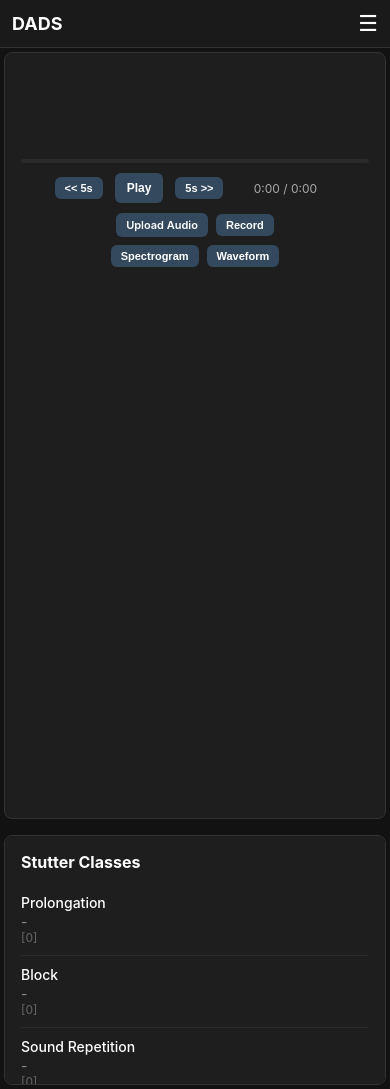
After one commit to kshku/DADS, a FastAPI app: template backend/templates/analyze.html in a window 390 px wide. The commit adds this page. Run offline with FastAPI, Linux system fonts and the light colour scheme; the template is opened without the code that fills it, so the values that code supplies are empty; some libraries are stand-ins or nearby versions.

Commit message:
feat: restructure into multi-page responsive layout
- Split into / (home: passages + PDF) and /analyze (audio + detection)
- Responsive CSS with mobile nav toggle and stacked layouts
- Deferred CDN script loading per page
- Added /health endpoint for Render deployment

```diff
--- a/backend/main.py
+++ b/backend/main.py
@@ -27,9 +27,15 @@ app.include_router(analysis.router)
 
 
 @app.get("/", response_class=HTMLResponse)
-async def index(request: Request):
-    """Serve the main page."""
-    return templates.TemplateResponse("index.html", {"request": request})
+async def home(request: Request):
+    """Serve the home page with passages and PDF viewer."""
+    return templates.TemplateResponse("home.html", {"request": request})
+
+
+@app.get("/analyze", response_class=HTMLResponse)
+async def analyze(request: Request):
+    """Serve the audio analysis page."""
+    return templates.TemplateResponse("analyze.html", {"request": request})
 
 
 @app.get("/health")
--- a/backend/static/css/style.css
+++ b/backend/static/css/style.css
@@ -7,24 +7,48 @@ body {
     min-height: 100vh;
 }
 
-/* Header */
-.header {
+/* Navbar */
+.navbar {
     background-color: #1a1a1a;
-    padding: 12px 24px;
+    padding: 0 24px;
     display: flex;
-    justify-content: space-between;
     align-items: center;
+    height: 48px;
     border-bottom: 1px solid #333;
+    gap: 24px;
 }
-.header h1 { font-size: 18px; font-weight: 600; }
+.nav-brand {
+    font-size: 18px;
+    font-weight: 700;
+    color: #fff;
+    text-decoration: none;
+}
+.nav-links { display: flex; gap: 4px; }
+.nav-link {
+    color: #888;
+    text-decoration: none;
+    padding: 8px 14px;
+    border-radius: 6px;
+    font-size: 14px;
+    transition: background-color 0.15s, color 0.15s;
+}
+.nav-link:hover { background-color: #2a2a2a; color: #fff; }
+.nav-link.active { background-color: #34495e; color: #fff; }
+.nav-toggle {
+    display: none;
+    background: none;
+    border: none;
+    color: #fff;
+    font-size: 22px;
+    cursor: pointer;
+    margin-left: auto;
+}
 
-/* Main layout */
-.main-layout {
-    display: grid;
-    grid-template-columns: 200px 1fr 260px;
-    grid-template-rows: 1fr auto;
-    height: calc(100vh - 49px);
-    gap: 0;
+/* Container */
+.container {
+    padding: 16px;
+    height: calc(100vh - 48px);
+    overflow: hidden;
 }
 
 /* Panels */
@@ -42,11 +66,36 @@ body {
     color: #fff;
 }
 
-/* Passages sidebar */
-.passages-panel {
-    grid-row: 1 / 3;
-    padding: 12px;
+/* Buttons */
+.btn {
+    background-color: #34495e;
+    color: #fff;
+    border: none;
+    padding: 10px 16px;
+    border-radius: 6px;
+    font-size: 13px;
+    font-weight: 600;
+    cursor: pointer;
+    transition: background-color 0.15s;
+    white-space: nowrap;
 }
+.btn:hover { background-color: #4a6580; }
+.btn:active { background-color: #2c3e50; }
+.btn:disabled { opacity: 0.4; cursor: not-allowed; }
+.btn-sm { padding: 6px 12px; font-size: 12px; }
+.btn-block { width: 100%; }
+.hidden { display: none; }
+
+/* ===== HOME PAGE ===== */
+.home-layout {
+    display: grid;
+    grid-template-columns: 220px 1fr;
+    gap: 16px;
+    height: 100%;
+}
+
+/* Sidebar */
+.sidebar { padding: 12px; }
 .passage-item {
     padding: 8px 12px;
     border-radius: 6px;
@@ -58,24 +107,7 @@ body {
 .passage-item:hover { background-color: #2a2a2a; }
 .passage-item.active { background-color: #34495e; color: #fff; }
 
-/* Buttons */
-.btn {
-    background-color: #34495e;
-    color: #fff;
-    border: none;
-    padding: 10px 16px;
-    border-radius: 6px;
-    font-size: 13px;
-    font-weight: 600;
-    cursor: pointer;
-    transition: background-color 0.15s;
-}
-.btn:hover { background-color: #4a6580; }
-.btn:active { background-color: #2c3e50; }
-.btn-sm { padding: 6px 12px; font-size: 12px; }
-.btn-block { width: 100%; }
-
-/* PDF viewer */
+/* PDF Viewer */
 .pdf-panel {
     display: flex;
     flex-direction: column;
@@ -89,7 +121,7 @@ body {
     overflow: auto;
     background-color: #1a1a1a;
     border-radius: 6px;
-    min-height: 300px;
+    min-height: 200px;
 }
 .pdf-content canvas { max-width: 100%; }
 .pdf-nav {
@@ -101,15 +133,21 @@ body {
 }
 .pdf-nav span { font-size: 13px; color: #aaa; }
 
-/* Audio section */
-.audio-section {
-    grid-column: 2;
-    padding: 12px 16px;
+/* ===== ANALYZE PAGE ===== */
+.analyze-layout {
+    display: grid;
+    grid-template-columns: 1fr 260px;
+    gap: 16px;
+    height: 100%;
+}
+
+/* Audio Panel */
+.audio-panel {
     display: flex;
     flex-direction: column;
-    gap: 8px;
+    gap: 10px;
 }
-#waveform { width: 100%; height: 80px; }
+#waveform { width: 100%; height: 100px; min-height: 80px; }
 .audio-controls {
     display: flex;
     align-items: center;
@@ -117,22 +155,28 @@ body {
     justify-content: center;
 }
 .time-display { font-size: 12px; color: #aaa; min-width: 100px; text-align: center; }
+.audio-actions-row {
+    display: flex;
+    justify-content: space-between;
+    align-items: center;
+    flex-wrap: wrap;
+    gap: 8px;
+}
+.audio-actions { display: flex; gap: 8px; align-items: center; flex-wrap: wrap; }
 .graph-toggles { display: flex; gap: 8px; }
 
-/* Stutter panel */
+/* Stutter Panel */
 .stutter-panel {
-    grid-row: 1 / 3;
-    padding: 16px;
     display: flex;
     flex-direction: column;
 }
 .stutter-class {
-    padding: 8px 0;
+    padding: 10px 0;
     font-size: 14px;
     border-bottom: 1px solid #2a2a2a;
 }
-.stutter-class .label { color: #fff; }
-.stutter-class .value { color: #888; }
+.stutter-class .label { color: #fff; font-weight: 500; }
+.stutter-class .value { color: #888; margin-top: 2px; }
 .stutter-class.detected .value { color: #00ff00; }
 .stutter-class .count { color: #666; font-size: 12px; }
 
@@ -148,12 +192,6 @@ body {
 .detection-status.complete { color: #00ff00; }
 .detection-status.error { color: #ff5555; }
 
-/* Upload/recording area */
-.audio-actions {
-    display: flex;
-    gap: 8px;
-    align-items: center;
-}
 .recording-indicator {
     display: none;
     align-items: center;
@@ -173,7 +211,6 @@ body {
     50% { opacity: 0.3; }
 }
 
-/* Progress bar */
 .progress-bar {
     width: 100%;
     height: 4px;
@@ -188,5 +225,46 @@ body {
     transition: width 0.3s;
 }
 
-/* Hidden file inputs */
-.hidden { display: none; }
+/* ===== RESPONSIVE ===== */
+@media (max-width: 768px) {
+    .nav-links { display: none; }
+    .nav-links.open {
+        display: flex;
+        flex-direction: column;
+        position: absolute;
+        top: 48px;
+        left: 0;
+        right: 0;
+        background: #1a1a1a;
+        border-bottom: 1px solid #333;
+        padding: 8px;
+        z-index: 100;
+    }
+    .nav-toggle { display: block; }
+
+    .container { padding: 8px; height: calc(100vh - 48px); }
+
+    .home-layout {
+        grid-template-columns: 1fr;
+        grid-template-rows: auto 1fr;
+    }
+    .sidebar { max-height: 200px; }
+
+    .analyze-layout {
+        grid-template-columns: 1fr;
+        grid-template-rows: 1fr auto;
+    }
+    .stutter-panel { max-height: 250px; }
+
+    .audio-actions-row { flex-direction: column; align-items: stretch; }
+    .audio-actions { justify-content: center; }
+    .graph-toggles { justify-content: center; }
+}
+
+@media (max-width: 480px) {
+    .navbar { padding: 0 12px; }
+    .container { padding: 4px; }
+    .btn { padding: 8px 12px; font-size: 12px; }
+    .btn-sm { padding: 5px 10px; font-size: 11px; }
+    #waveform { height: 60px; }
+}
--- /dev/null
+++ b/backend/static/js/analyze.js
@@ -0,0 +1,33 @@
+// Analyze page controller
+document.addEventListener('DOMContentLoaded', () => {
+    // Init audio player (wavesurfer.js)
+    if (typeof WaveSurfer !== 'undefined') {
+        AudioPlayer.init();
+    }
+
+    // Init recorder
+    AudioRecorder.init();
+
+    // File upload
+    document.getElementById('audio-upload').addEventListener('change', handleAudioUpload);
+    document.getElementById('export-btn').addEventListener('click', () => AnalysisHandler.exportReport());
+
+    // Mobile nav toggle
+    const toggle = document.getElementById('nav-toggle');
+    if (toggle) {
+        toggle.addEventListener('click', () => {
+            document.querySelector('.nav-links').classList.toggle('open');
+        });
+    }
+});
+
+function handleAudioUpload(e) {
+    const file = e.target.files[0];
+    if (!file) return;
+
+    if (typeof AudioPlayer !== 'undefined' && AudioPlayer.ws) {
+        AudioPlayer.loadBlob(file);
+    }
+    AnalysisHandler.analyzeFile(file);
+    e.target.value = '';
+}
--- /dev/null
+++ b/backend/templates/analyze.html
@@ -0,0 +1,92 @@
+<!DOCTYPE html>
+<html lang="en">
+<head>
+    <meta charset="UTF-8">
+    <meta name="viewport" content="width=device-width, initial-scale=1.0">
+    <title>DADS - Analyze Audio</title>
+    <link rel="stylesheet" href="/static/css/style.css">
+    <script src="https://unpkg.com/wavesurfer.js@7" defer></script>
+    <script src="https://unpkg.com/wavesurfer.js@7/dist/plugins/spectrogram.js" defer></script>
+</head>
+<body>
+    <nav class="navbar">
+        <a href="/" class="nav-brand">DADS</a>
+        <div class="nav-links">
+            <a href="/" class="nav-link">Home</a>
+            <a href="/analyze" class="nav-link active">Analyze</a>
+        </div>
+        <button class="nav-toggle" id="nav-toggle" aria-label="Menu">&#9776;</button>
+    </nav>
+
+    <div class="container">
+        <div class="analyze-layout">
+            <!-- Audio Panel -->
+            <main class="panel audio-panel">
+                <div id="waveform"></div>
+                <div class="progress-bar"><div class="progress-fill" id="progress-fill"></div></div>
+                <div class="audio-controls">
+                    <button class="btn btn-sm" id="seek-back">&lt;&lt; 5s</button>
+                    <button class="btn" id="play-pause">Play</button>
+                    <button class="btn btn-sm" id="seek-forward">5s &gt;&gt;</button>
+                    <span class="time-display" id="time-display">0:00 / 0:00</span>
+                </div>
+                <div class="audio-actions-row">
+                    <div class="audio-actions">
+                        <label class="btn btn-sm">
+                            Upload Audio
+                            <input type="file" id="audio-upload" class="hidden" accept="audio/*,.wav,.mp3,.ogg,.flac">
+                        </label>
+                        <button class="btn btn-sm" id="record-btn">Record</button>
+                        <div class="recording-indicator" id="recording-indicator">
+                            <div class="rec-dot"></div>
+                            <span>Recording...</span>
+                        </div>
+                    </div>
+                    <div class="graph-toggles">
+                        <button class="btn btn-sm" id="toggle-spectrogram">Spectrogram</button>
+                        <button class="btn btn-sm" id="toggle-waveform">Waveform</button>
+                    </div>
+                </div>
+            </main>
+
+            <!-- Stutter Panel -->
+            <aside class="panel stutter-panel">
+                <h2 class="panel-title">Stutter Classes</h2>
+                <div class="detection-status" id="detection-status" style="display: none;"></div>
+                <div class="stutter-class" id="class-prolongation">
+                    <div class="label">Prolongation</div>
+                    <div class="value">-</div>
+                    <div class="count">[0]</div>
+                </div>
+                <div class="stutter-class" id="class-block">
+                    <div class="label">Block</div>
+                    <div class="value">-</div>
+                    <div class="count">[0]</div>
+                </div>
+                <div class="stutter-class" id="class-soundrep">
+                    <div class="label">Sound Repetition</div>
+                    <div class="value">-</div>
+                    <div class="count">[0]</div>
+                </div>
+                <div class="stutter-class" id="class-wordrep">
+                    <div class="label">Word Repetition</div>
+                    <div class="value">-</div>
+                    <div class="count">[0]</div>
+                </div>
+                <div class="stutter-class" id="class-interjection">
+                    <div class="label">Interjection</div>
+                    <div class="value">-</div>
+                    <div class="count">[0]</div>
+                </div>
+                <div style="flex: 1;"></div>
+                <button class="btn btn-block" id="export-btn" disabled>Export Report</button>
+            </aside>
+        </div>
+    </div>
+
+    <script src="/static/js/player.js"></script>
+    <script src="/static/js/recorder.js"></script>
+    <script src="/static/js/analysis.js"></script>
+    <script src="/static/js/analyze.js"></script>
+</body>
+</html>
```
Also changed, not shown: backend/static/js/home.js (added, +62 -0 lines), backend/templates/home.html (added, +49 -0 lines).
